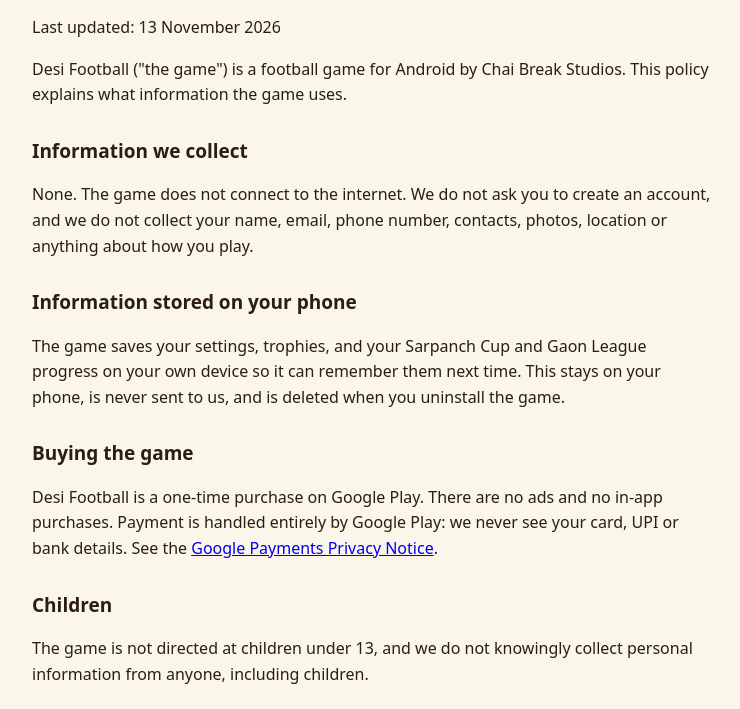
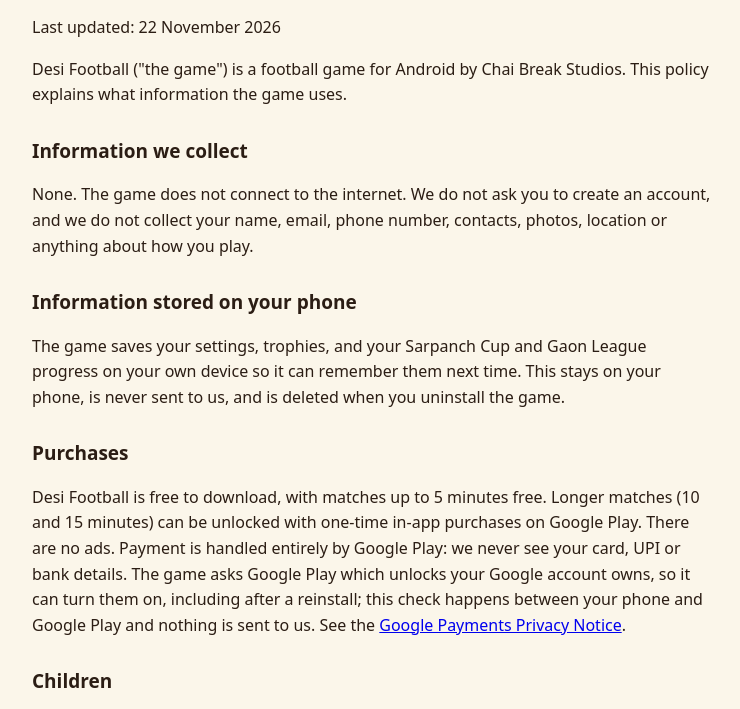
Before and after one commit to kshetty851-bit/desi-football-privacy, a plain HTML site: page index.html in a window 1280 px wide. Shown: the part 91-800 px from the top of the page, without its empty margins (268-1008 px from the left). Drawn offline with Linux system fonts and the light colour scheme.

Commit message:
Privacy policy: free to play with one-time in-app unlocks for longer matches
Co-Authored-By: Claude Opus 5.5 <noreply@anthropic.com>

```diff
--- a/index.html
+++ b/index.html
@@ -11,7 +11,7 @@ h1 { font-size: 28px; } h2 { font-size: 19px; margin-top: 28px; }
 </head>
 <body>
 <h1>Desi Football Privacy Policy</h1>
-<p>Last updated: 13 November 2026</p>
+<p>Last updated: 22 November 2026</p>
 
 <p>Desi Football ("the game") is a football game for Android by Chai Break Studios. This policy explains what information the game uses.</p>
 
@@ -21,8 +21,8 @@ h1 { font-size: 28px; } h2 { font-size: 19px; margin-top: 28px; }
 <h2>Information stored on your phone</h2>
 <p>The game saves your settings, trophies, and your Sarpanch Cup and Gaon League progress on your own device so it can remember them next time. This stays on your phone, is never sent to us, and is deleted when you uninstall the game.</p>
 
-<h2>Buying the game</h2>
-<p>Desi Football is a one-time purchase on Google Play. There are no ads and no in-app purchases. Payment is handled entirely by Google Play: we never see your card, UPI or bank details. See the <a href="https://payments.google.com/payments/apis-secure/u/0/get_legal_document?ldo=0&ldt=privacynotice">Google Payments Privacy Notice</a>.</p>
+<h2>Purchases</h2>
+<p>Desi Football is free to download, with matches up to 5 minutes free. Longer matches (10 and 15 minutes) can be unlocked with one-time in-app purchases on Google Play. There are no ads. Payment is handled entirely by Google Play: we never see your card, UPI or bank details. The game asks Google Play which unlocks your Google account owns, so it can turn them on, including after a reinstall; this check happens between your phone and Google Play and nothing is sent to us. See the <a href="https://payments.google.com/payments/apis-secure/u/0/get_legal_document?ldo=0&ldt=privacynotice">Google Payments Privacy Notice</a>.</p>
 
 <h2>Children</h2>
 <p>The game is not directed at children under 13, and we do not knowingly collect personal information from anyone, including children.</p>
```
